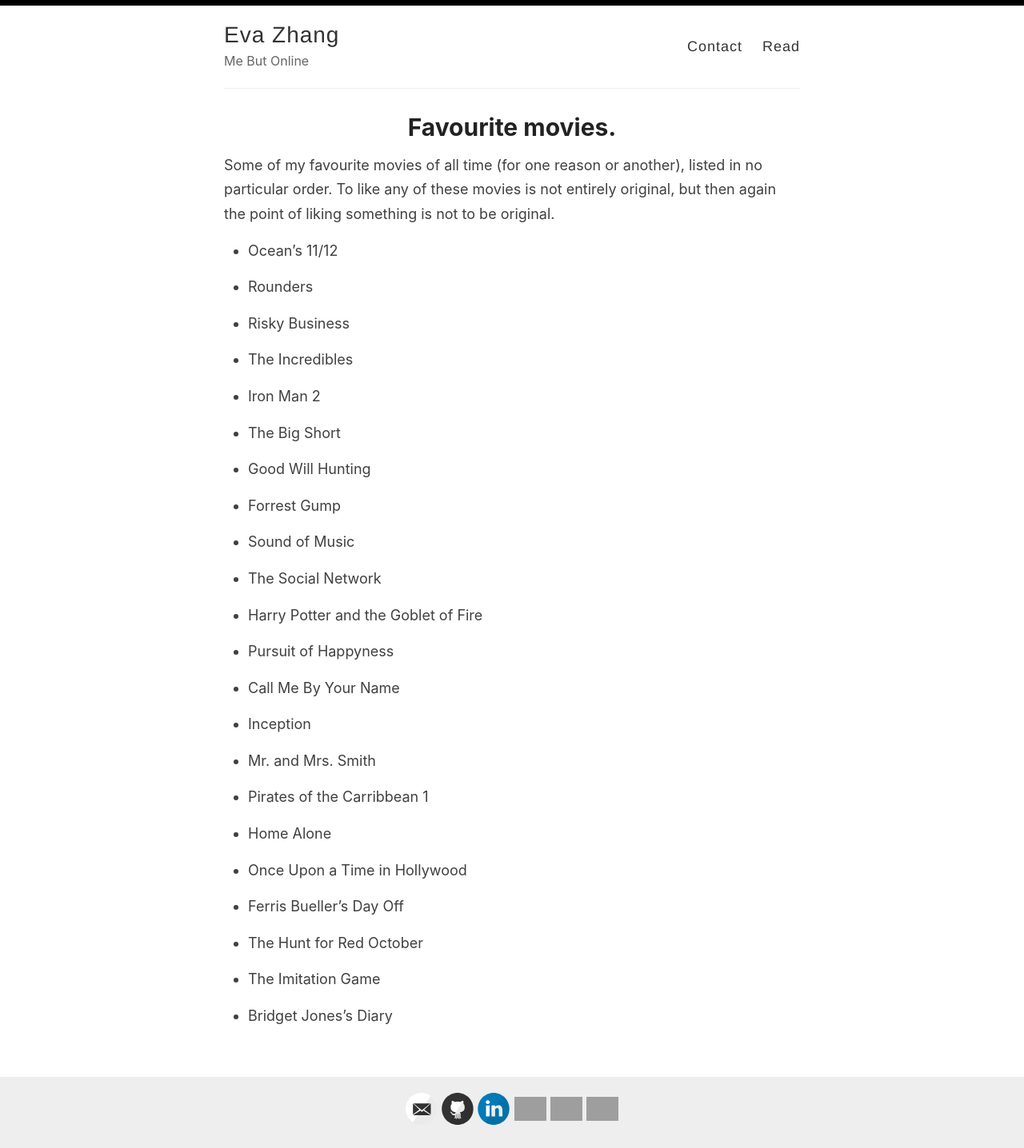
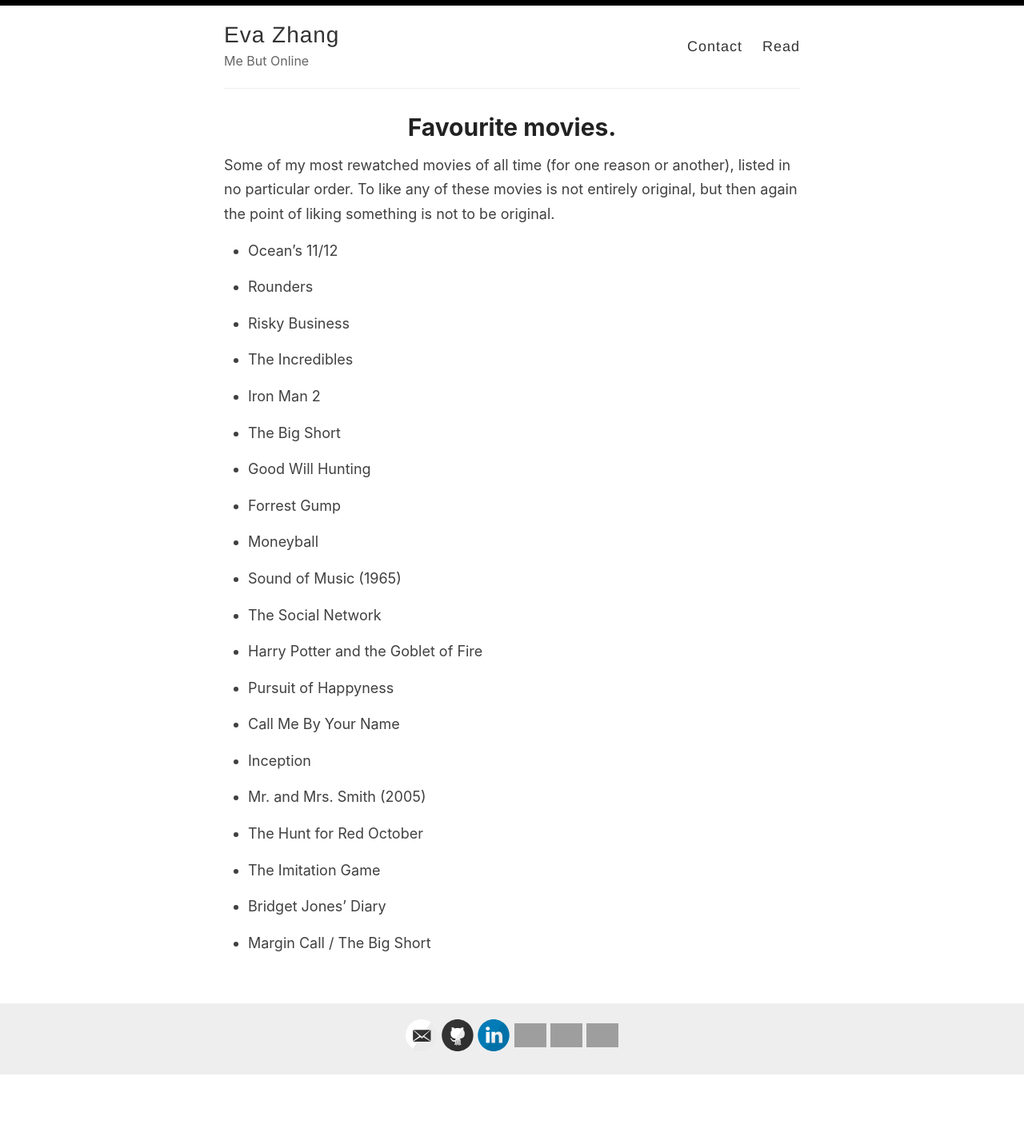
Before and after one commit to evazhang612/evazhang.com, a Jekyll site: the page built from _pages/movies.md, in a window 1280 px wide. Shown: the whole page at 80% size. Built offline with Jekyll 4.4.1, drawn with Linux system fonts in a browser that asks for light colours; nearby versions of some CDN libraries; library files that are not in the unit come from our copies; after the commit the page ends 1345 px from its top, so only the background shows below that; grey boxes are pictures that could not be loaded.

Commit message:
feat: movies

```diff
--- a/_pages/movies.md
+++ b/_pages/movies.md
@@ -4,7 +4,7 @@
 permalink: /movies/
 ---
 
-Some of my favourite movies of all time (for one reason or another), listed in no particular order. To like any of these movies is not entirely original, but then again the point of liking something is not to be original.
+Some of my most rewatched movies of all time (for one reason or another), listed in no particular order. To like any of these movies is not entirely original, but then again the point of liking something is not to be original.
 
 
 - Ocean's 11/12
@@ -23,7 +23,9 @@
 
 - Forrest Gump
 
-- Sound of Music
+- Moneyball
+
+- Sound of Music (1965)
 
 - The Social Network
 
@@ -35,18 +37,12 @@
 
 - Inception
 
-- Mr. and Mrs. Smith
-
-- Pirates of the Carribbean 1
-
-- Home Alone
-
-- Once Upon a Time in Hollywood
-
-- Ferris Bueller's Day Off
+- Mr. and Mrs. Smith (2005)
 
 - The Hunt for Red October
 
 - The Imitation Game
 
-- Bridget Jones's Diary
+- Bridget Jones' Diary
+
+- Margin Call / The Big Short
```
